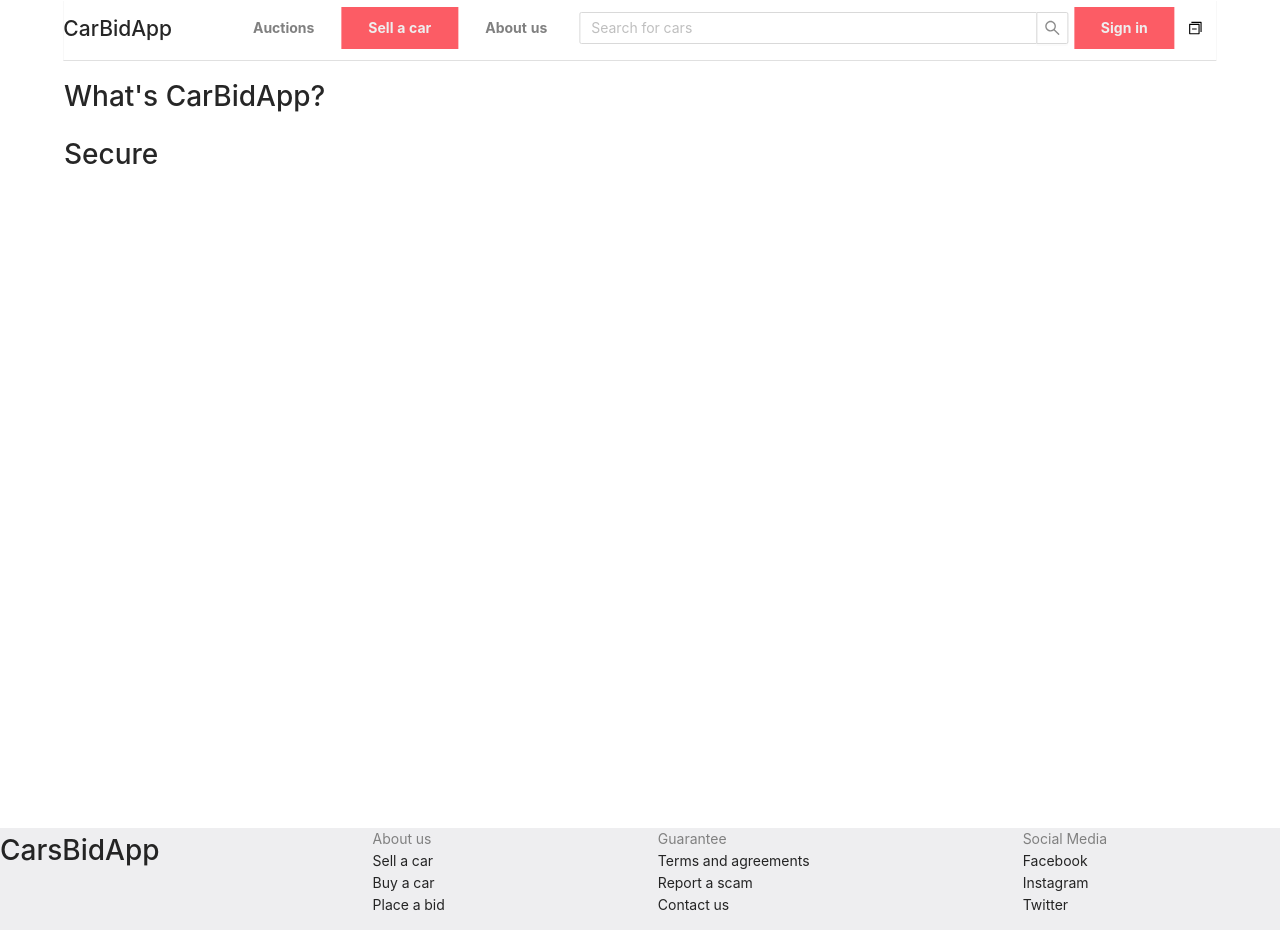
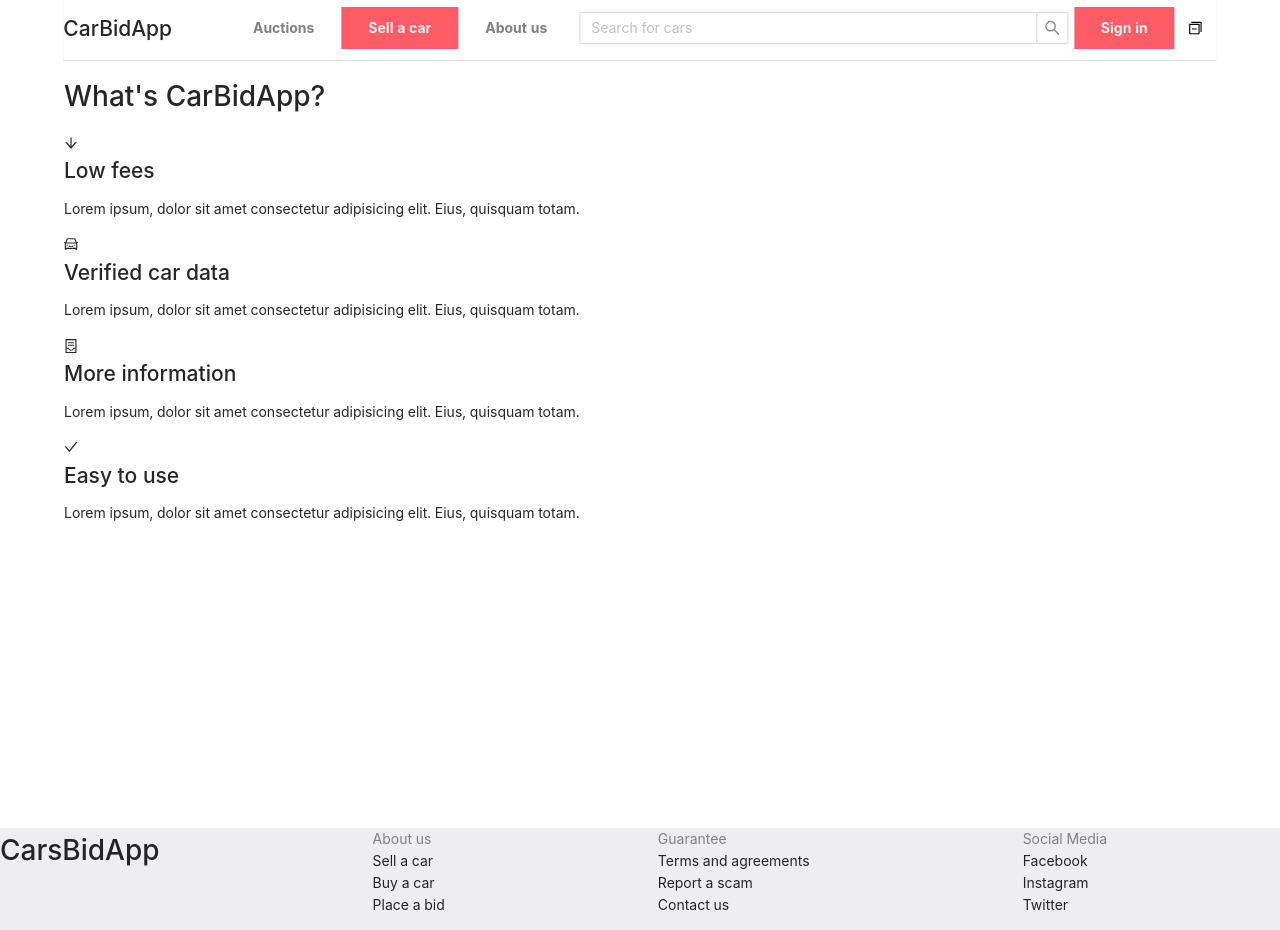
Before and after one commit to Petiazediter/CarAppRewrite, a React (Create React App) app in the folder car-app-frontend/: page /about in a window 1280 px wide. Built offline with nearby package versions, Linux system fonts and the light colour scheme.

Commit message:
Add 4 card template.

```diff
--- a/car-app-frontend/src/components/about-page/About.tsx
+++ b/car-app-frontend/src/components/about-page/About.tsx
@@ -1,3 +1,9 @@
+import {
+	ArrowDownOutlined,
+	CarOutlined,
+	CheckOutlined,
+	ContainerOutlined,
+} from '@ant-design/icons';
 import IconComponent from './IconComponent';
 
 export function About() {
@@ -5,8 +11,23 @@ export function About() {
 		<div>
 			<h1>What's CarBidApp?</h1>
 			<IconComponent
-				title="Secure"
-				icon={<></>}
+				title="Low fees"
+				icon={<ArrowDownOutlined />}
+				description="Lorem ipsum, dolor sit amet consectetur adipisicing elit. Eius, quisquam totam."
+			/>
+			<IconComponent
+				title="Verified car data"
+				icon={<CarOutlined />}
+				description="Lorem ipsum, dolor sit amet consectetur adipisicing elit. Eius, quisquam totam."
+			/>
+			<IconComponent
+				title="More information"
+				icon={<ContainerOutlined />}
+				description="Lorem ipsum, dolor sit amet consectetur adipisicing elit. Eius, quisquam totam."
+			/>
+			<IconComponent
+				title="Easy to use"
+				icon={<CheckOutlined />}
 				description="Lorem ipsum, dolor sit amet consectetur adipisicing elit. Eius, quisquam totam."
 			/>
 		</div>
--- a/car-app-frontend/src/components/about-page/IconComponent.tsx
+++ b/car-app-frontend/src/components/about-page/IconComponent.tsx
@@ -19,7 +19,9 @@ export default class IconComponent extends Component<
 	render() {
 		return (
 			<div>
-				<h1>{this.props.title}</h1>
+				{this.props.icon}
+				<h2>{this.props.title}</h2>
+				<p>{this.props.description}</p>
 			</div>
 		);
 	}
```
